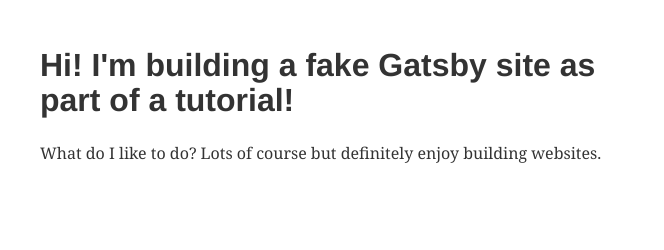
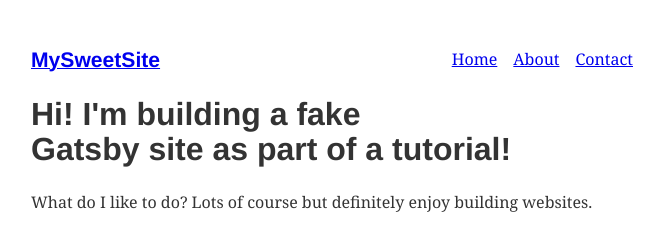
Before and after one commit to storrence88/hello-gatsby-part-trois, a Gatsby site: page / in a window 1280 px wide. Shown: the whole page, without its empty margins (300-964 px from the left). Built offline with nearby package versions, Linux system fonts and the light colour scheme; Gatsby itself is replaced by a stand-in of ours.

Commit message:
Create an app-wide layout component that includes styles, a title, and a navbar

```diff
--- /dev/null
+++ b/src/components/layout.js
@@ -0,0 +1,26 @@
+import React from 'react';
+import { Link } from 'gatsby';
+
+const ListLink = (props) => (
+  <li style={{ display: 'inline-block', marginRight: '1rem' }}>
+    <Link to={props.to}>{props.children}</Link>
+  </li>
+);
+
+export default function Layout({ children }) {
+  return (
+    <div style={{ margin: '3rem auto', maxWidth: '650px', padding: '0 1rem' }}>
+      <header style={{ marginBottom: '1.5rem' }}>
+        <Link to='/' style={{ textShadow: 'none', backgroundImage: 'none' }}>
+          <h3 style={{ display: 'inline' }}>MySweetSite</h3>
+        </Link>
+        <ul style={{ listStyle: 'none', float: 'right' }}>
+          <ListLink to='/'>Home</ListLink>
+          <ListLink to='/about/'>About</ListLink>
+          <ListLink to='/contact/'>Contact</ListLink>
+        </ul>
+      </header>
+      {children}
+    </div>
+  );
+}
--- a/src/pages/index.js
+++ b/src/pages/index.js
@@ -1,10 +1,11 @@
 import React from 'react';
+import Layout from '../components/layout';
 
 export default function Home() {
   return (
-    <div style={{ margin: `3rem auto`, maxWidth: 600 }}>
+    <Layout>
       <h1>Hi! I'm building a fake Gatsby site as part of a tutorial!</h1>
       <p>What do I like to do? Lots of course but definitely enjoy building websites.</p>
-    </div>
+    </Layout>
   );
 }
```
Also changed, not shown: src/pages/about.js (added, +11 -0 lines), src/pages/contact.js (added, +13 -0 lines).
